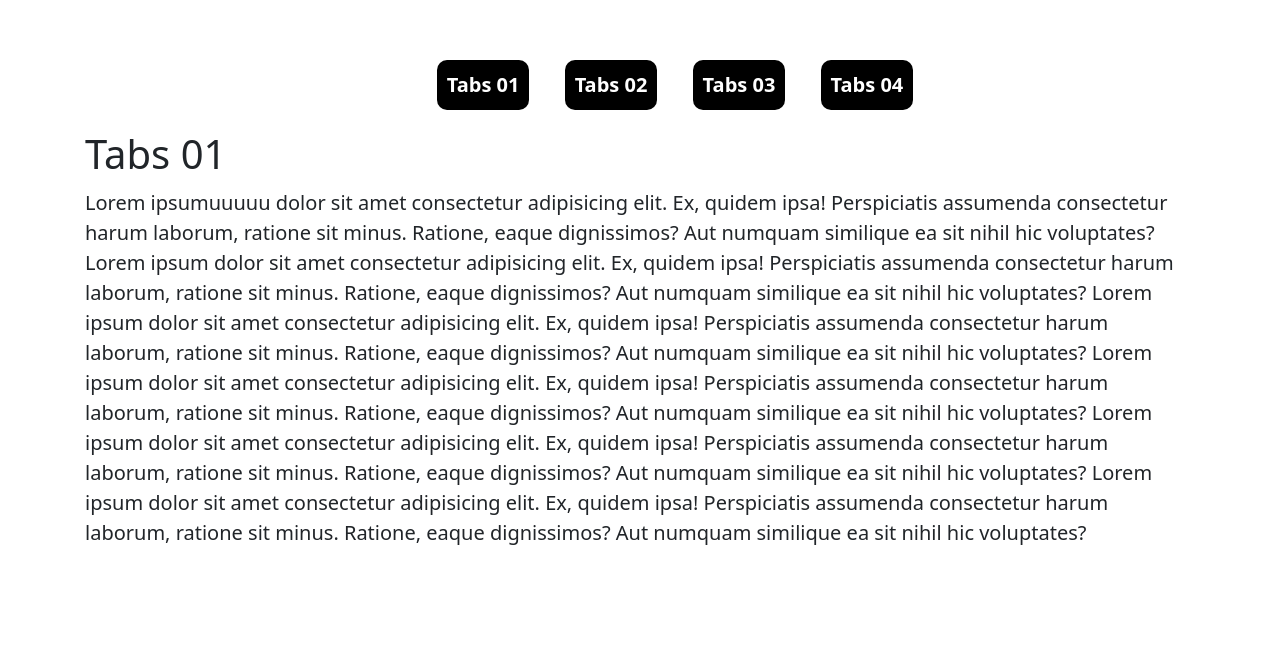
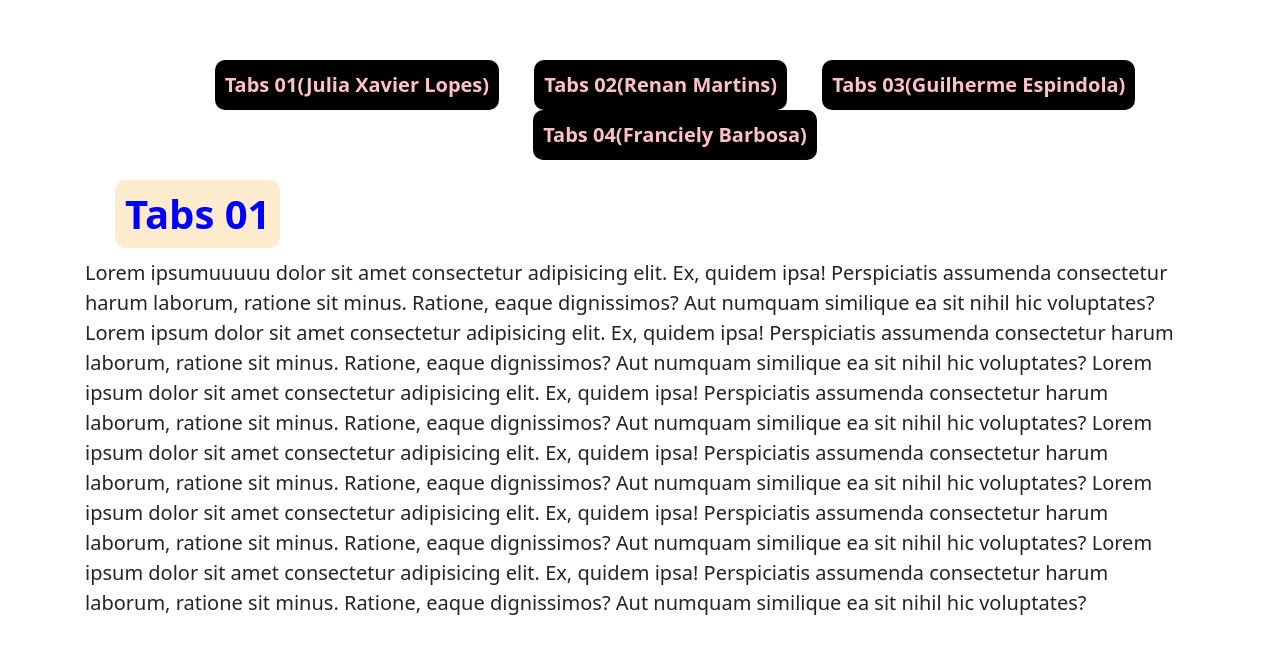
Before and after one commit to rodrigoncruz/Nav-tabs, a plain HTML site: page index.html in a window 1280 px wide. Drawn offline with nearby package versions, Linux system fonts and the light colour scheme.

Commit message:
Mudei as cores e adicionei um arquivo

```diff
--- a/index.html
+++ b/index.html
@@ -11,10 +11,10 @@
 <body>
     <section class="container">
         <ul class="tab js-tabmenu text-center mt-5">
-            <li>Tabs 01</li>
-            <li>Tabs 02</li>
-            <li>Tabs 03</li>
-            <li>Tabs 04</li>
+            <li>Tabs 01(Julia Xavier Lopes)</li>
+            <li>Tabs 02(Renan Martins)</li>
+            <li>Tabs 03(Guilherme Espindola)</li>
+            <li>Tabs 04(Franciely Barbosa)</li>
         </ul>
         <div class="content js-content">
             <section>
--- a/style.css
+++ b/style.css
@@ -4,7 +4,19 @@ li {
     display: inline-block;
     margin-left: 30px;
     background-color: black;
-    color: #fff;
+    color: pink;
+    font-weight: 800;
+    padding: 10px;
+    border-radius: 10px;
+}
+
+h2 {
+    list-style-type: none;
+    cursor: pointer;
+    display: inline-block;
+    margin-left: 30px;
+    background-color: blanchedalmond;
+    color: blue;
     font-weight: 800;
     padding: 10px;
     border-radius: 10px;
```
Also changed, not shown: juliaxavierlopes.html (added, +11 -0 lines).
